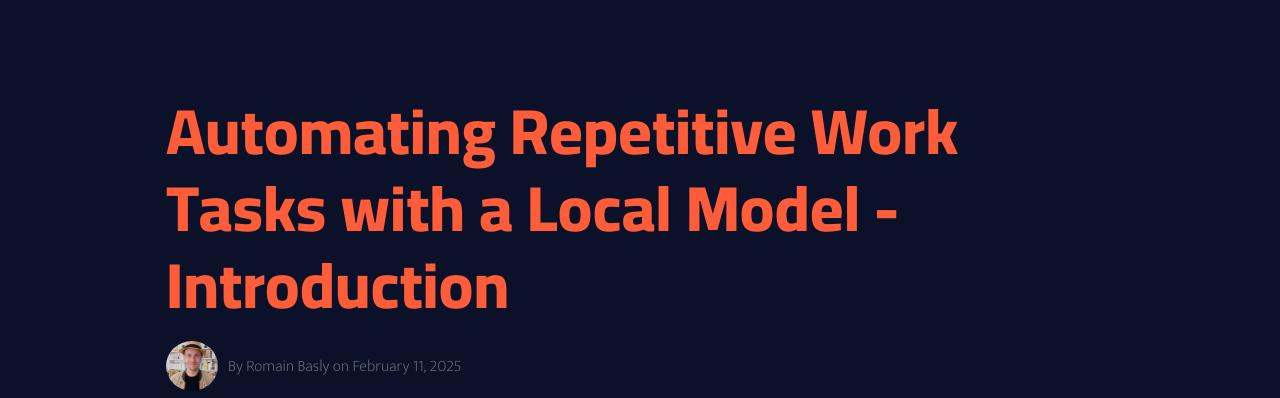
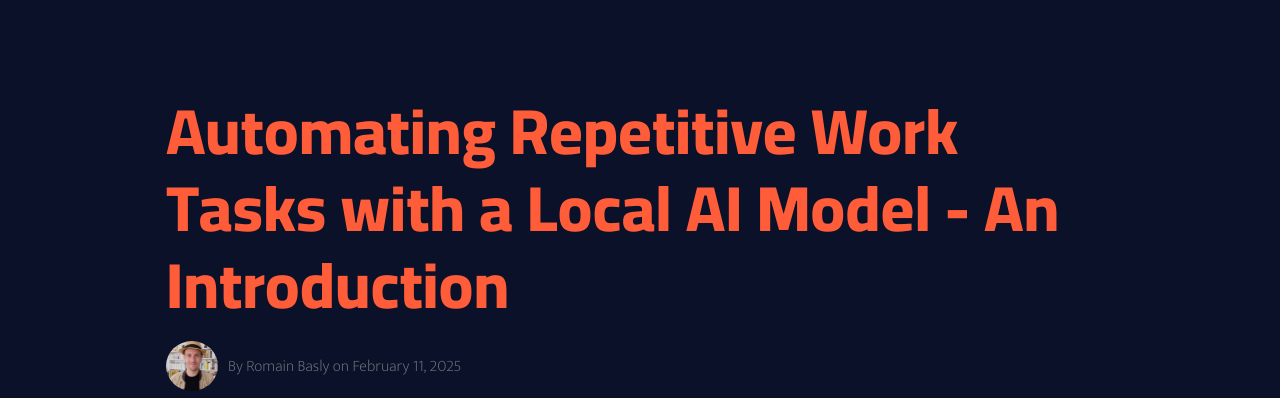
Before and after one commit to RomainBasly/romainbasly.github.io, an Astro site: page /posts/en/6 in a window 1280 px wide. Shown: the part 123-521 px from the top of the page. Built offline with nearby package versions, Linux system fonts and the light colour scheme; Astro itself is replaced by a stand-in of ours.

Commit message:
modify the title

```diff
--- a/src/content/posts/en/6.mdx
+++ b/src/content/posts/en/6.mdx
@@ -1,5 +1,5 @@
 ---
-title: "Automating Repetitive Work Tasks with a Local Model - Introduction"
+title: "Automating Repetitive Work Tasks with a Local AI Model - An Introduction"
 lang: "en"
 translation: "/posts/fr/6"
 date: "2025-02-11"
```
